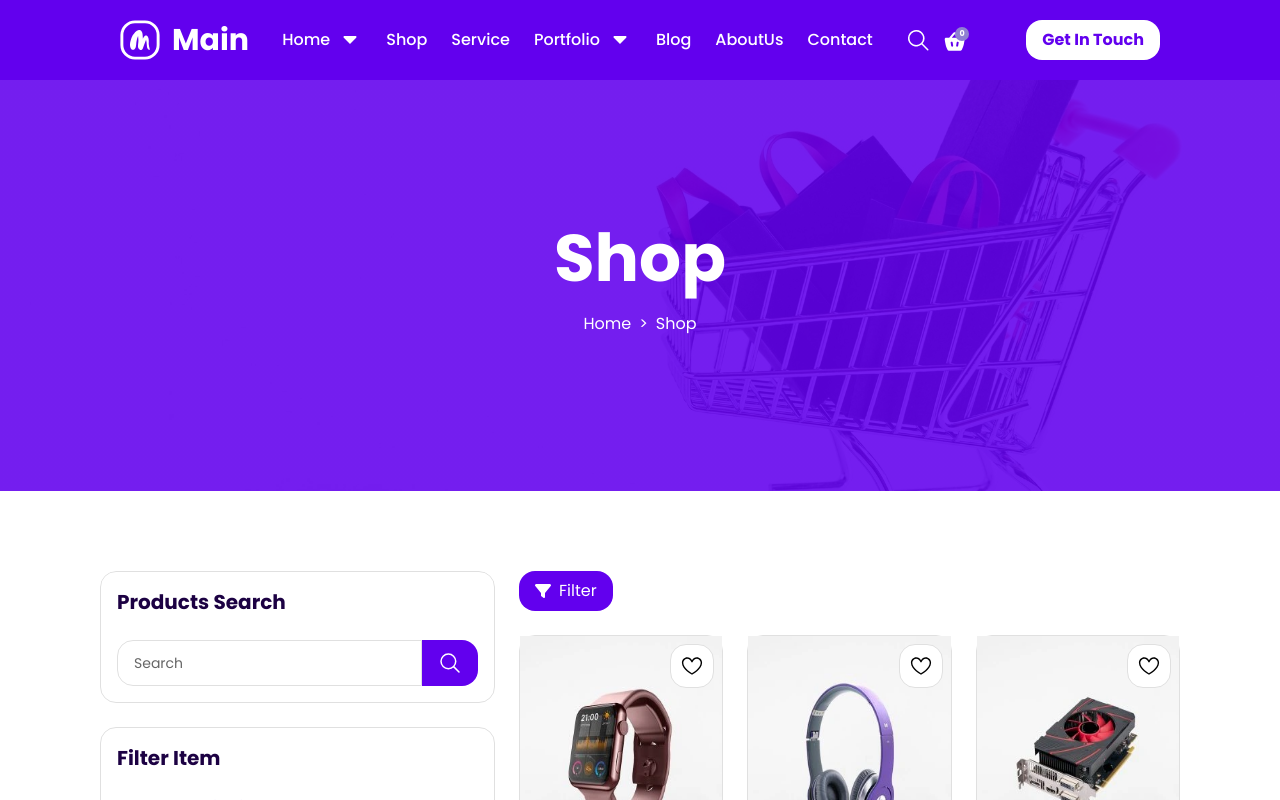
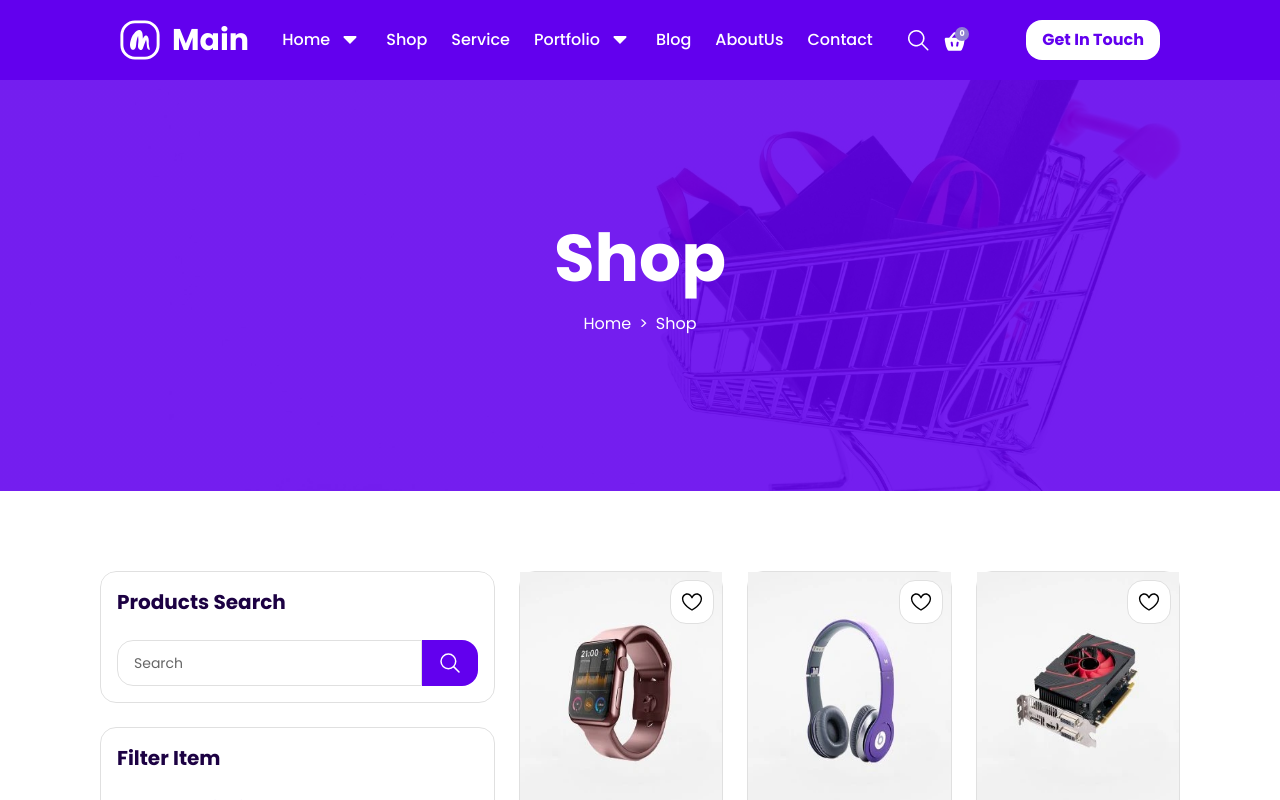
Before and after one commit to Amrkhaled66/Company, a React (Vite) app: page /shop in a window 1280 px wide. Shown: the top 800 px of the page. Built offline with nearby package versions, Linux system fonts and the light colour scheme.

Commit message:
edit-shop-SideBar

```diff
--- a/src/sections/Shop/FilterBar.jsx
+++ b/src/sections/Shop/FilterBar.jsx
@@ -63,7 +63,7 @@ const Sidebar = ({ sidebarOpen, setSidebarOpen }) => {
 
   return (
     <div
-      className={`top-0 left-0 z-40 h-full space-y-6 overflow-scroll bg-white px-[32px] py-[50px] md:rounded-2xl md:p-0 ${sidebarOpen ? " fixed" : "hidden "} md:block`}
+      className={`top-0  left-0 z-50 md:z-40 h-full space-y-6 overflow-y-scroll bg-white px-[32px] py-[50px] md:overflow-y-hidden md:rounded-2xl md:p-0 ${sidebarOpen ? "fixed md:block" : "hidden"} md:block`}
     >
       <button
         className="text-main-900 absolute top-0 right-0 flex h-[36px] w-[36px] items-center justify-center bg-[#EFEFEF] text-2xl"
--- a/src/sections/Shop/Products.jsx
+++ b/src/sections/Shop/Products.jsx
@@ -6,7 +6,7 @@ export default function Products({ Products, setSidebarOpen }) {
     <div className="flex h-fit flex-1 flex-col gap-y-6">
       <button
         onClick={() => setSidebarOpen(true)}
-        className="bg-main flex w-fit items-center gap-2 rounded-2xl px-4 py-2 text-white"
+        className="bg-main flex md:hidden w-fit items-center gap-2 rounded-2xl px-4 py-2 text-white"
       >
         <FaFilter />
         Filter
--- a/vite.config.js
+++ b/vite.config.js
@@ -12,4 +12,5 @@ export default defineConfig({
       src: "/src",
     },
   },
+
 });
```
Also changed, not shown: src/index.css (+12 -1 lines).
